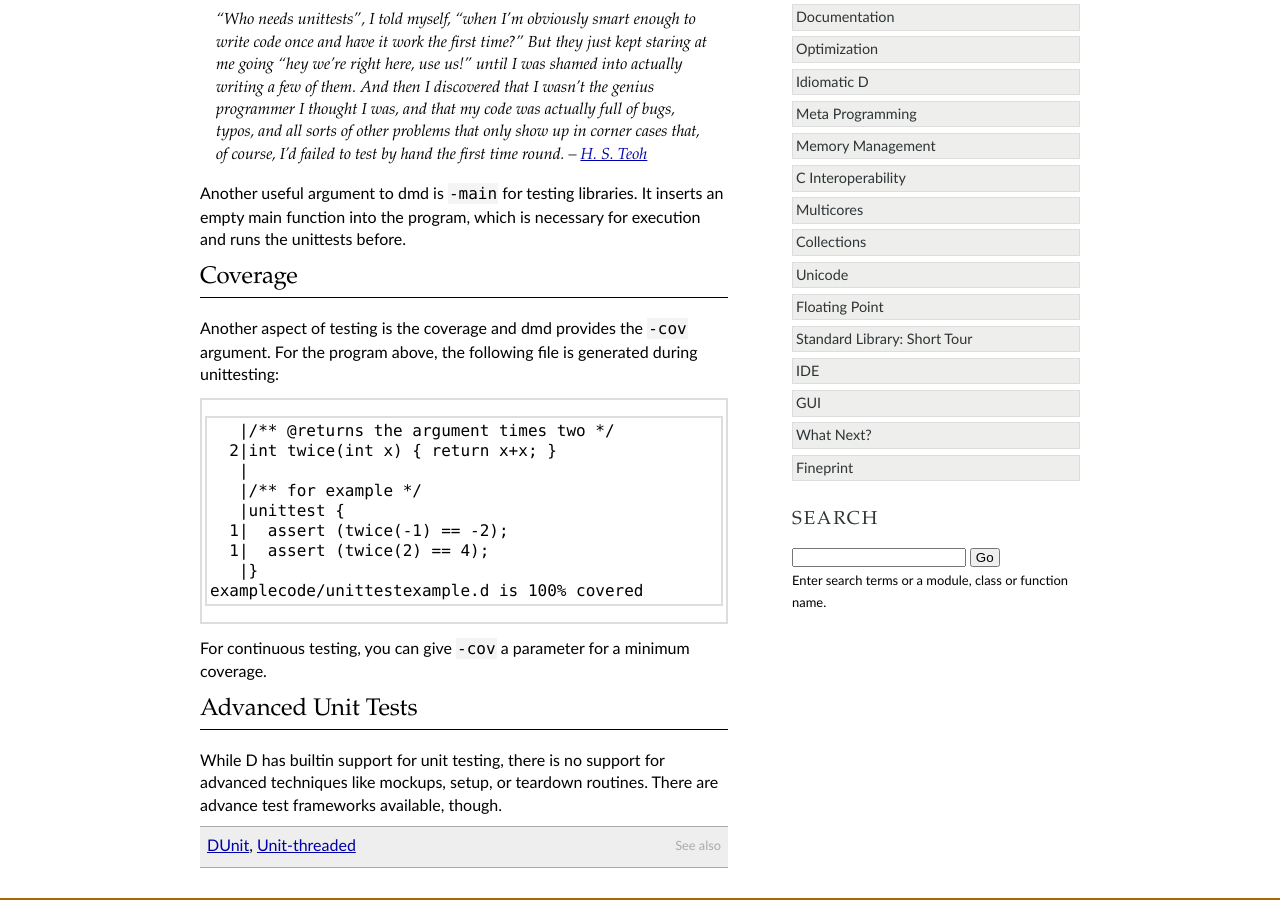
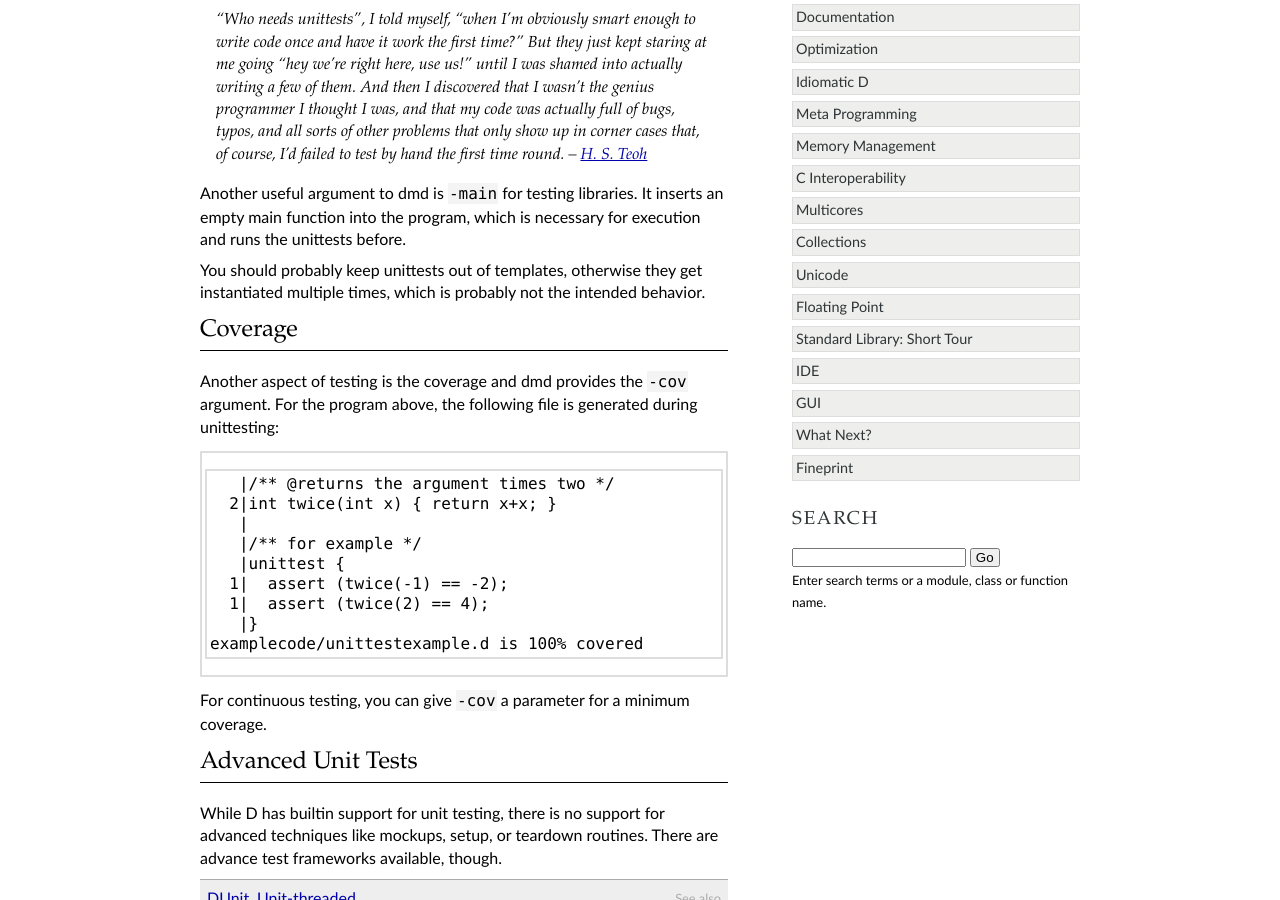
Before and after one commit to qznc/d-tut, a Sphinx documentation site: the page built from source/testing.rst, in a window 1280 px wide and 900 px high, scrolled down 366 px. Built offline with Sphinx 7.4.7, drawn with Linux system fonts in a browser that asks for light colours.

Commit message:
Mention unittests in templates

```diff
--- a/source/testing.rst
+++ b/source/testing.rst
@@ -27,6 +27,10 @@ for testing libraries.
 It inserts an empty main function into the program,
 which is necessary for execution
 and runs the unittests before.
+
+You should probably keep unittests out of templates,
+otherwise they get instantiated multiple times,
+which is probably not the intended behavior.
 
 Coverage
 --------
```
